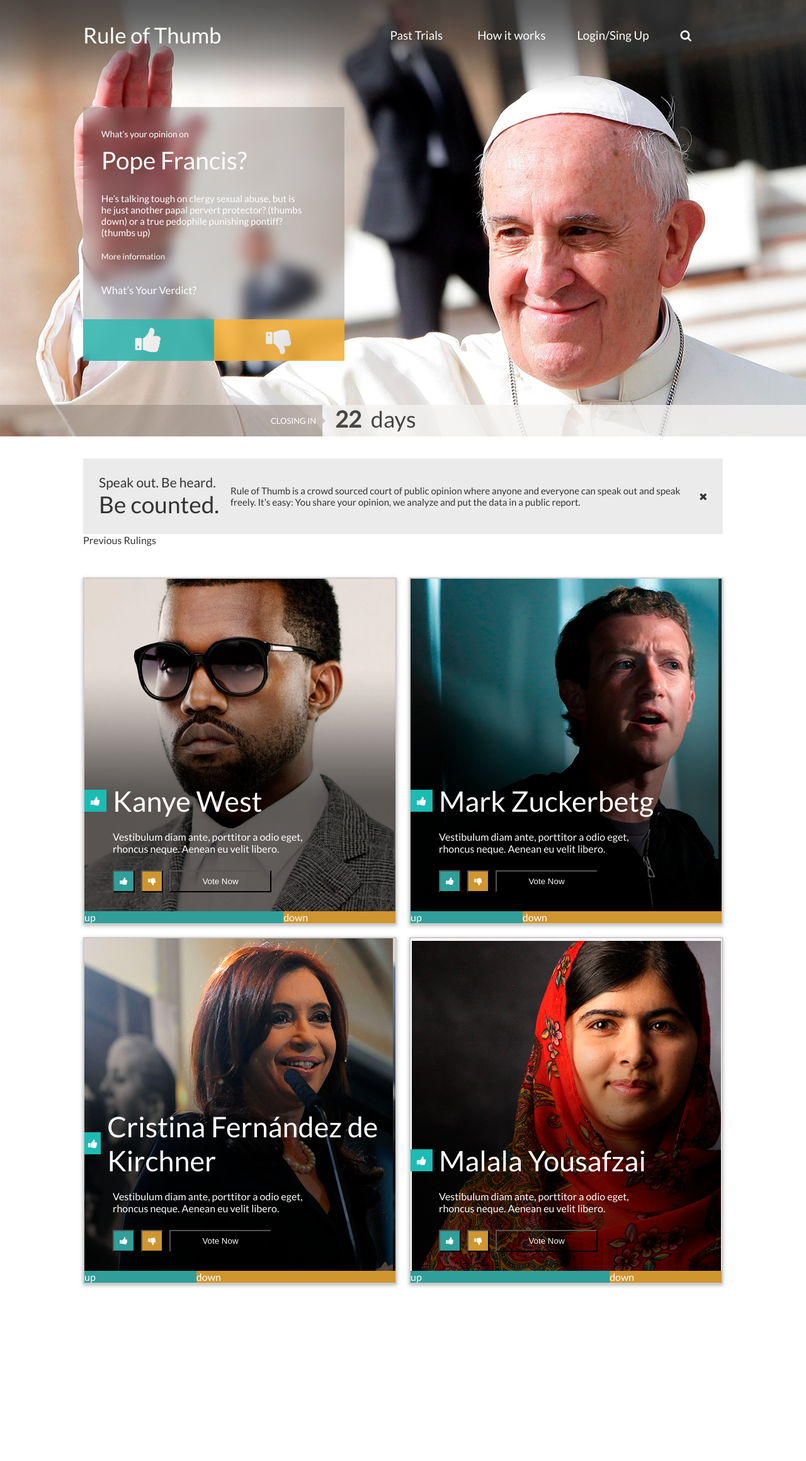
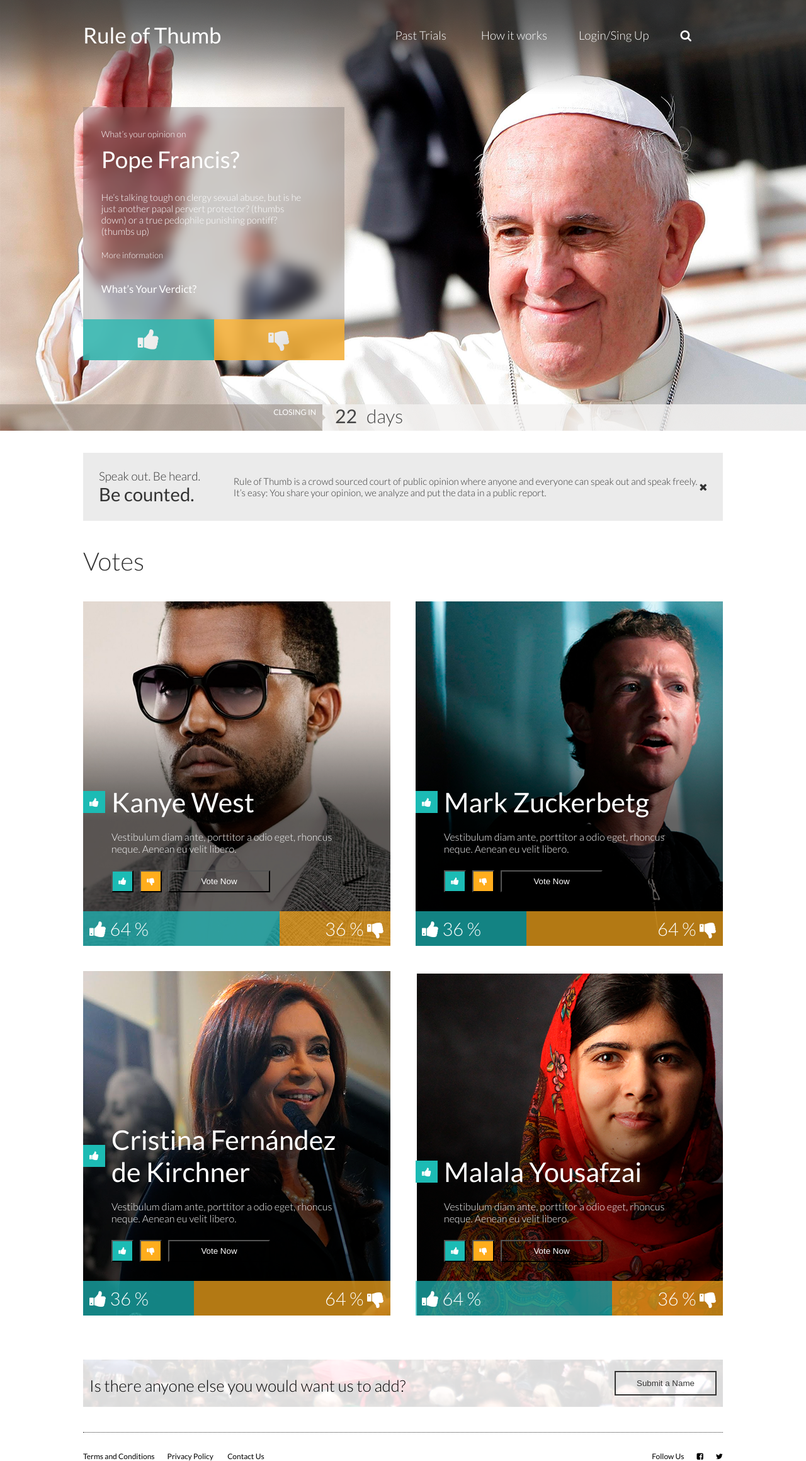
Before and after one commit to nancyvgb/ruleofThumb, an Angular app: page / in a window 1280 px wide. Shown: the whole page at 63% size. Before the commit the page ends 2079 px from the top, so only its background shows below. Built offline with nearby package versions, Linux system fonts and the light colour scheme.

Commit message:
added footer

```diff
--- a/src/app/app.component.html
+++ b/src/app/app.component.html
@@ -1,5 +1,6 @@
 <app-home-section></app-home-section>
 <app-previous-rulings></app-previous-rulings>
+<app-footer-app-thumbs></app-footer-app-thumbs>
 
 
 <router-outlet></router-outlet>
--- a/src/app/app.module.ts
+++ b/src/app/app.module.ts
@@ -5,12 +5,14 @@ import { AppRoutingModule } from './app-routing.module';
 import { AppComponent } from './app.component';
 import { HomeSectionComponent } from './home-section/home-section.component';
 import { PreviousRulingsComponent } from './previous-rulings/previous-rulings.component';
+import { FooterAppThumbsComponent } from './footer-app-thumbs/footer-app-thumbs.component';
 
 @NgModule({
   declarations: [
     AppComponent,
     HomeSectionComponent,
-    PreviousRulingsComponent
+    PreviousRulingsComponent,
+    FooterAppThumbsComponent
   ],
   imports: [
     BrowserModule,
--- /dev/null
+++ b/src/app/footer-app-thumbs/footer-app-thumbs.component.html
@@ -0,0 +1,22 @@
+<section class="section-footer__container">
+    <div class="section-footer--submit">
+        <p>Is there anyone else you would want us to add?</p>
+        <button>
+            Submit a Name
+        </button>
+    </div>
+
+</section>
+<section  class="section-footer__container social-media">
+        <div class="section-footer--icons--text">
+            <span>Terms and Conditions</span>
+            <span>Privacy Policy </span>
+            <span>Contact Us</span>
+        </div>
+        <div class="section-footer--icons--icons ">
+            <span>Follow Us</span>
+            <i class="fa fa-facebook-square"></i>
+            <i class="fa fa-twitter"></i>
+        </div>
+
+</section>
--- /dev/null
+++ b/src/app/footer-app-thumbs/footer-app-thumbs.component.scss
@@ -0,0 +1,60 @@
+@import url("https://maxcdn.bootstrapcdn.com/font-awesome/4.7.0/css/font-awesome.min.css");
+@function size($minpx, $max, $min) {
+    @return calc(#{$minpx} + (#{$max} - #{$min}) * ((100vw - 300px) / (1600 - 300)));
+   }
+section.section-footer__container {
+
+    width: calc(100% - 264px);
+    display: flex;
+    margin:auto;
+    justify-content: space-between;
+    .section-footer--submit {
+        display: flex;
+        margin:auto;
+        justify-content: space-between;
+        margin-top: 30px;
+        margin-bottom: 40px;
+        background-image: url('../../assets/footer.png');;
+        height: 75px;
+        width: 100%;
+        p {
+            margin-left: 10px;
+            font-weight: 300;
+            font-size: size(12px, 30, 12);
+        }
+        button {
+            align-self: center;
+            cursor: pointer;
+             background-color: transparent;
+             color: #333333;
+             width: 162px;
+             outline: none;
+            margin-right: 10px;
+            padding: 10px;
+            border: 2px solid #333333;
+
+
+
+        }
+
+    }
+    &.social-media {
+        border-top: 1px dotted #333333;
+        padding-top: 30px;
+        font-size: 12px;
+    }
+
+    .section-footer--icons--text {
+        span {
+            margin-right: 20px;
+        }
+    }
+    .section-footer--icons--icons {
+        span {
+            margin-left: 20px;
+        }
+        i {
+            margin-left: 20px;
+        }
+    }
+}
--- a/src/app/home-section/home-section.component.scss
+++ b/src/app/home-section/home-section.component.scss
@@ -1,4 +1,7 @@
 @import url("https://maxcdn.bootstrapcdn.com/font-awesome/4.7.0/css/font-awesome.min.css");
+@function size($minpx, $max, $min) {
+    @return calc(#{$minpx} + (#{$max} - #{$min}) * ((100vw - 300px) / (1600 - 300)));
+   }
 .container{
     width: calc(100% - 264px);
     display: flex;
@@ -20,12 +23,14 @@
         flex-flow:row wrap;
         .section__logo {
             p {
-                font-size: calc(12px + (42 - 12) * ((100vw - 300px) / (1600 - 300)));
+                font-size: size(12px, 42, 12);
+
             }
         }
         .section__list ul li  {
+            font-weight: 300;
             display: inline;
-            font-size: calc(12px + (21 - 12) * ((100vw - 300px) / (1600 - 300)));
+            font-size: size(12px, 21, 12);
             margin-right: 50px;
             &:first-child {
                 margin-right: 55px;
@@ -42,41 +47,58 @@
         background-color:rgba(96, 92, 92, 0.3);
         backdrop-filter: blur(10px);
         -webkit-backdrop-filter: blur(10px);
-        width: calc(170px + (495 - 170) * ((100vw - 300px) / (1600 - 300)));
+        width: size(170px, 495, 170);
+        // calc(170px + (495 - 170) * ((100vw - 300px) / (1600 - 300)));
         margin-bottom: 70px;
         .section-text-wrapper {
-            height:  calc(100px + (370 - 100) * ((100vw - 300px) / (1600 - 300)));
-            padding-left: calc(10px + (35 - 10) * ((100vw - 300px) / (1600 - 300)));
-            padding-right: calc(15px + (75 - 15) * ((100vw - 300px) / (1600 - 300)));
+            height: size(118px, 370, 125);
+            // calc(100px + (370 - 100) * ((100vw - 300px) / (1600 - 300)));
+            padding-left: size(10px, 35, 10);
+            // calc(10px + (35 - 10) * ((100vw - 300px) / (1600 - 300)));
+            padding-right: size(15px, 75, 15);
+            // calc(15px + (75 - 15) * ((100vw - 300px) / (1600 - 300)));
             .section__text--opinion{
-                font-size: calc(10px + (15 - 10) * ((100vw - 300px) / (1600 - 300)));
-                margin-top: calc(15px + (40 - 15) * ((100vw - 300px) / (1600 - 300)));
+                font-size: size(10px, 15, 10);
+                // calc(10px + (15 - 10) * ((100vw - 300px) / (1600 - 300)));
+                margin-top: size(15px, 40, 15);
+                // calc(15px + (40 - 15) * ((100vw - 300px) / (1600 - 300)));
                 margin-bottom: 10px;
+                font-weight: 300;
             }
             .section__text--pope {
-                font-size: calc(20px + (45 - 20) * ((100vw - 300px) / (1600 - 300)));
+                font-size: size(12px, 45, 12);
+                // calc(20px + (45 - 20) * ((100vw - 300px) / (1600 - 300)));
                 margin-top: 0px;
-                margin-bottom: calc(10px + (35 - 10) * ((100vw - 300px) / (1600 - 300)));
+                margin-bottom: size(10px, 35, 10);
+                // calc(10px + (35 - 10) * ((100vw - 300px) / (1600 - 300)));
             }
             .section__text--talking {
-                font-size: calc(6px + (18 - 6) * ((100vw - 300px) / (1600 - 300)));
+                font-size: size(6px, 18, 6);
+                // calc(6px + (18 - 6) * ((100vw - 300px) / (1600 - 300)));
                 margin-top: 0px;
-                margin-bottom: calc(10px + (25 - 10) * ((100vw - 300px) / (1600 - 300)));
+                margin-bottom: size(10px, 25, 10);
+                // calc(10px + (25 - 10) * ((100vw - 300px) / (1600 - 300)));
+                font-weight: 300;
             }
             .section__text--info {
-                font-size: calc(10px + (14 - 10) * ((100vw - 300px) / (1600 - 300)));
+                font-weight: 300;
+                font-size: size(10px, 14, 10);
+                // calc(10px + (14 - 10) * ((100vw - 300px) / (1600 - 300)));
                 margin-top: 0px;
-                margin-bottom: calc(10px + (45 - 10) * ((100vw - 300px) / (1600 - 300)));
+                margin-bottom: size(10px, 45, 10);
+                // calc(10px + (45 - 10) * ((100vw - 300px) / (1600 - 300)));
             }
             .section__text--veredict {
                 margin-top: 0px;
-                margin-bottom: calc(10px + (35 - 10) * ((100vw - 300px) / (1600 - 300)));
-                font-size: calc(12px + (18 - 12) * ((100vw - 300px) / (1600 - 300)));
+                margin-bottom: size(10px, 35, 10);
+                // calc(10px + (35 - 10) * ((100vw - 300px) / (1600 - 300)));
+                font-size: size(12px, 18, 12);
+                // calc(12px + (18 - 12) * ((100vw - 300px) / (1600 - 300)));
             }
 
         }
         .section__pope-thums {
-            height: calc(20px + (80 - 20) * ((100vw - 300px) / (1600 - 300)));
+            height: size(20px, 80, 20);
             display: flex;
             span {
                 width: 50%;
@@ -87,6 +109,9 @@
                     display: flex;
                     opacity: 0.8;
                     background-color: #28b7b0;
+                    i.fa.fa-thumbs-up {
+                        font-size: size(12px, 45, 12);
+                    }
 
                 }
                 &.section__pope-thums--down {
@@ -95,24 +120,27 @@
                     display: flex;
                     opacity: 0.8;
                     background-color: #feb432;
+                    i.fa.fa-thumbs-down {
+                        font-size: size(12px, 45, 12);
+                    }
                 }
             }
         }
        }
    }
    .section__closing {
-    height: 50px;
+    height: size(20px, 50, 20);
     display: flex;
     align-items: center;
     justify-content: center;
     background-color: rgba(147, 134, 122, .3);
     .section__closing--in {
         width: 40%;
-        height: 50px;
+        height: size(20px, 50, 20);
         background-color: rgba(147, 134, 122, .3);
         p {
             margin-right: 10px;
-            font-size: 13px;
+            font-size: size(10px, 13, 10);
             text-align: right;
             line-height: 25px;
         }
@@ -131,16 +159,15 @@
     .section__closing--days {
         color: #464646;
         width: 60%;
-        font-size: 36px;
-        font-weight: bold;
+        font-size:  size(12px, 36, 12);
         background-color: rgba(255, 255, 255, .7);
-        height: 50px;
+        height: size(20px, 50, 20);
         .text-space {
             margin-left: 20px;
             margin-right: 15px;
         }
         .text-light {
-            font-weight: lighter;
+            font-weight: 300;
         }
     }
 }
@@ -150,7 +177,7 @@
 @media screen and (max-width: 768px) {
 .section {
 	.section__header {
-        height: 50px;
+        height: 40px;
         width: calc(100% - 20px);
         justify-content: space-around;
         .section__list ul {
@@ -167,9 +194,13 @@
         }
 	}
     .section__container {
+        margin-top: 30px;
         width: calc(100% - 150px);
 
        }
+   }
+   .section__closing--days  {
+    line-height: 20px;
 }
 }
 
@@ -188,7 +219,9 @@
             .section__list ul {
                 padding: 0px;
                 margin: 0px;
+                font-weight: 300;
                 li  {
+                    font-weight: 300;
                     padding: 0px;
                     margin: 0px;
                     &:first-child {
@@ -199,7 +232,7 @@
             }
         }
         .section__container {
-            margin-top: 10px;
+            margin-top: 0px;
             width: calc(100% - 145px);
             .section__container--opinion {
                 margin: auto;
@@ -207,6 +240,15 @@
 
            }
         }
+        .section__closing--in {
+            p {
+                margin-top: 0px;
+                margin-bottom: 0px;
+            }
+        }
+    .section__closing--days  {
+        line-height: 20px;
+    }
      }
 
     /* Smartphones (landscape) ----------- */
@@ -222,6 +264,12 @@
     /* iPads (portrait and landscape) ----------- */
     @media only screen and (min-device-width : 768px) and (max-device-width : 1024px) {
     /* Styles */
+    .section__closing--in {
+        p {
+            margin-top: 0px;
+            margin-bottom: 0px;
+        }
+    }
     }
 
     /* iPads (landscape) ----------- */
--- a/src/app/previous-rulings/previous-rulings.component.html
+++ b/src/app/previous-rulings/previous-rulings.component.html
@@ -12,8 +12,8 @@
             </i>
 
       </div>
-      <p>
-        Previous Rulings
+      <p class="text-votes">
+       Votes
       </p>
       <main class="grid">
         <article *ngFor="let personality of personalities; let i = index">
@@ -38,8 +38,18 @@
                         <button class="grid__report--vote">Vote Now</button>
                     </div>
                     <div class="grid__votes">
-                        <div [ngStyle]="{'width': personality.percentageUp+'%'}" class="grid__votes--up">up</div>
-                        <div [ngStyle]="{'width': personality.percentageDown+'%'}" class="grid__votes--down">down</div>
+                        <div [ngStyle]="{'width': personality.percentageUp+'%'}" class="grid__votes--up">
+                            <span>
+                             <i class="fa fa-thumbs-up" aria-hidden="true"></i>
+                            {{personality.percentageUp |  number:'1.0-0'}} %
+                            </span>
+                        </div>
+                        <div [ngStyle]="{'width': personality.percentageDown+'%'}" class="grid__votes--down">
+                          <span>
+                            {{personality.percentageDown |  number:'1.0-0'}} %
+                            <i class="fa fa-thumbs-down" aria-hidden="true"></i>
+                          </span>
+                        </div>
                     </div>
                 </div>
             </div>
--- a/src/app/previous-rulings/previous-rulings.component.scss
+++ b/src/app/previous-rulings/previous-rulings.component.scss
@@ -1,4 +1,7 @@
 @import url("https://maxcdn.bootstrapcdn.com/font-awesome/4.7.0/css/font-awesome.min.css");
+@function size($minpx, $max, $min) {
+    @return calc(#{$minpx} + (#{$max} - #{$min}) * ((100vw - 300px) / (1600 - 300)));
+   }
 section {
     p {
         margin: 0px;
@@ -8,6 +11,12 @@ section {
         width: calc(100% - 264px);
         margin:auto;
         margin-top: 35px;
+        .text-votes {
+            font-size: 40px;
+            font-weight: 300;
+            padding-top: 40px;
+            padding-bottom: 40px;
+        }
     .rulings-section__counted {
         background-color: #ebebeb;
         display: flex;
@@ -15,36 +24,34 @@ section {
         justify-content: center;
         align-items: center;
         .rulings-section__text-speak {
-            font-size: 21px;
+            font-size: size(12px, 21, 12);
             width: 37%;
+            font-weight: 300;
             span {
-                font-size: 37px;
+                font-size: size(12px, 37, 14);
+                font-weight: normal;
             }
         }
         .rulings-section__text-long {
             font-size: 15px;
+            font-weight: 300;
         }
     }
     .grid {
         display: grid;
-        grid-template-columns: repeat(2, 1fr);
-        grid-gap: 20px;
+        grid-template-columns: auto auto;
+        grid-gap: 40px;
         align-items: stretch;
-        margin-top: 50px;
         margin-bottom: 40px;
-
         }
       .grid > article {
-        border: 2px solid #ccc;
-        background: #F2F2F2;
         transition: all 200ms ease-in-out;
-        box-shadow: 0px 2px 6px rgba(0,0,0,0.3);
         cursor: pointer;
         position: relative;
         div.grid__personality--wrapper{
             color: #ffff;
             display: flex;
-
+            background-repeat: no-repeat;
             height: 547px;
         .grid__personality--bottom {
             margin-top: auto;
@@ -53,7 +60,8 @@ section {
                 align-items: center;
                 margin-bottom: 20px;
                 p {
-                    font-size: 45px;
+                    width: 360px;
+                    font-size: 43px;
                 }
                 div {
                     display: flex;
@@ -72,6 +80,7 @@ section {
                 margin-left: 45px;
                 margin-right: 90px;
                 margin-bottom: 25px;
+                font-weight: 300;
             }
             .grid__report {
                 display: flex;
@@ -88,12 +97,12 @@ section {
                      &.grid__report--up {
                         width: 35px;
                         height: 35px;
-                        background-color: #309e99;
+                        background-color: #1cbbb4;
                      }
                      &.grid__report--down {
                         width: 35px;
                         height: 35px;
-                        background-color: #cf952f;
+                        background-color: #ffad1d;
                      }
                      &.grid__report--vote{
 
@@ -105,11 +114,25 @@ section {
             }
             .grid__votes {
                 display: flex;
+                font-size: 29px;
+                font-weight: 300;
                 .grid__votes--up {
-                    background-color: #309e99;
+                    padding-top: 10px;
+                    padding-bottom: 10px;
+                    background-color:rgba(28,187,187,0.7);
+                    span {
+                        margin-left: 10px;
+                    }
                 }
                 .grid__votes--down {
-                    background-color: #cf952f;
+                    padding-top: 10px;
+                    padding-bottom: 10px;
+                    background-color:rgba(255,173,29,0.7);
+                    display: flex;
+                    span {
+                        margin-left: auto;
+                        margin-right: 10px;
+                    }
                 }
             }
         }
@@ -122,3 +145,29 @@ section {
       }
     }
 }
+@media screen and (max-width: 768px) {
+   section .rulings-section__container {
+        width: 100%;
+        margin-left: 10px;
+        margin-right: 10px;
+        .grid {
+            grid-template-columns: fit-content(480px);
+            justify-content: center;
+
+        }
+
+    }
+    }
+/* Smartphones (portrait and landscape) ----------- */
+@media only screen and (min-device-width : 320px) and (max-device-width : 480px) {
+    section .rulings-section__container {
+        width: 100%;
+        margin-left: 10px;
+        margin-right: 10px;
+        .grid {
+            grid-template-columns: fit-content(100px);
+            justify-content: center;
+        }
+
+    }
+     }
--- a/src/app/previous-rulings/previous-rulings.component.ts
+++ b/src/app/previous-rulings/previous-rulings.component.ts
@@ -1,4 +1,5 @@
 import { Component, OnInit } from '@angular/core';
+import * as personalitiesList from '../thumbs';
 
 @Component({
   selector: 'app-previous-rulings',
@@ -11,9 +12,8 @@ export class PreviousRulingsComponent implements OnInit {
   constructor() { }
 
   ngOnInit(): void {
-    let routesObject = require('../thumbs.json');
 
-    let personalities = routesObject.map(
+    let personalities = personalitiesList.list.map(
       list => ({
         name: list.name,
         img: list.img,
@@ -30,4 +30,5 @@ export class PreviousRulingsComponent implements OnInit {
   return '../assets/' + personality.img
   }
 
+
 }
--- a/src/app/thumbs.json
+++ b/src/app/thumbs.ts
@@ -1,4 +1,4 @@
-[
+export const list =[
     {
 
         "name":    "Kanye West",
--- a/src/styles.scss
+++ b/src/styles.scss
@@ -1,12 +1,8 @@
 /* You can add global styles to this file, and also import other style files */
-@import url('https://fonts.googleapis.com/css?family=Lato&display=swap');
-@font-face {
-    font-family: 'Montserrat';
-    src: url('https://fonts.googleapis.com/css?family=Lato&display=swap') format("truetype");
-    font-weight:300;
-  }
+@import url('https://fonts.googleapis.com/css?family=Lato:300,400,700,900');
+
 body {
     margin: 0;
-    font-family: 'Lato'
+    font-family: 'Lato', sans-serif;
 
 }
```
Also changed, not shown: src/app/footer-app-thumbs/footer-app-thumbs.component.ts (added, +15 -0 lines), src/assets/footer.png (added), 1 other file (tests, documents, lock files or other folders).
